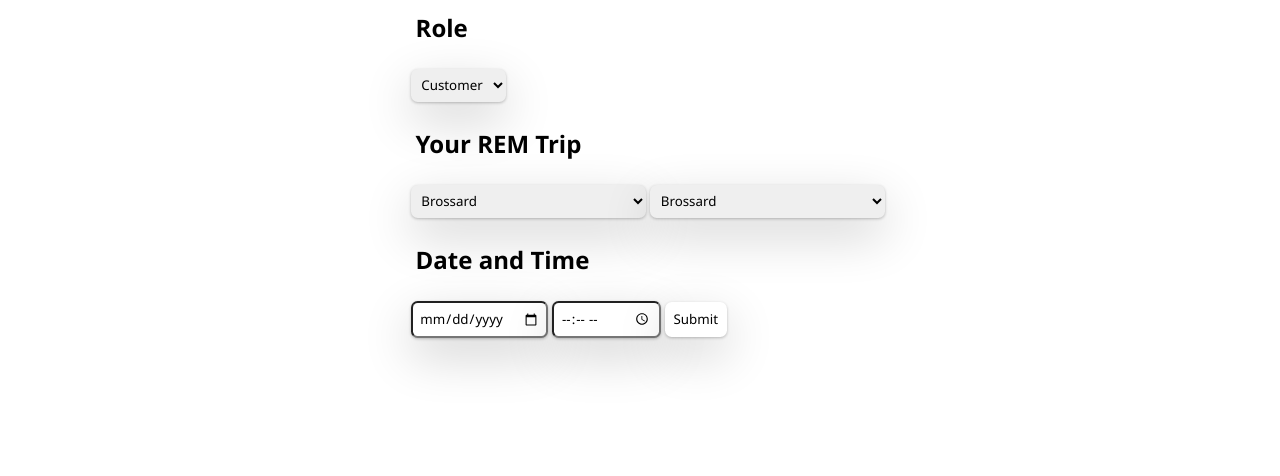
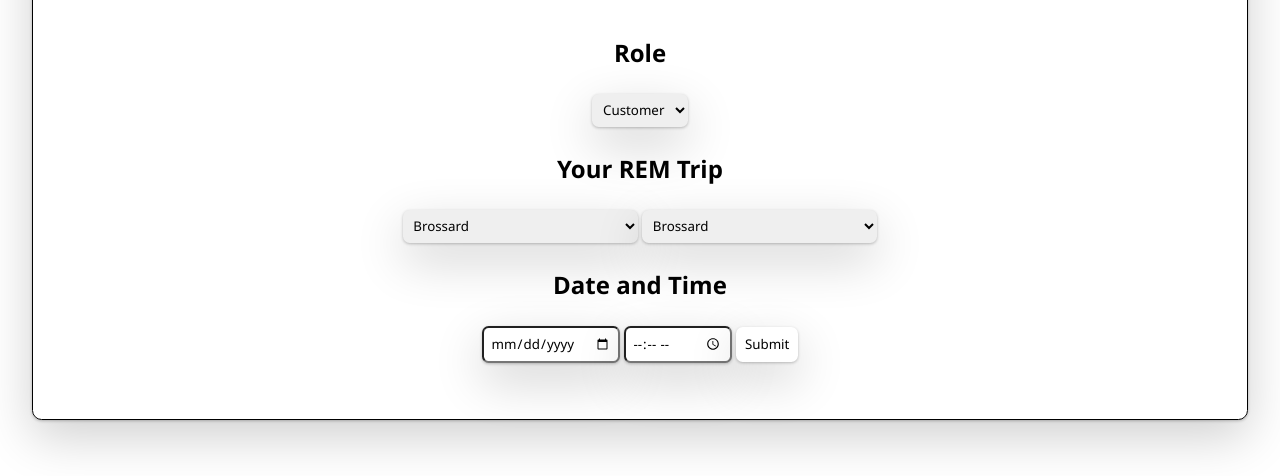
Before and after one commit to reshammoocheet/3W5_Moocheet_R, a plain HTML site: page website/index.html in a window 1280 px wide. Shown: the part 324-800 px from the top of the page. Drawn offline with Linux system fonts and the light colour scheme; no server answers.

Commit message:
Made my elements center and added a border to body

```diff
--- a/website/styles.css
+++ b/website/styles.css
@@ -7,8 +7,13 @@ body {
     padding: 0.5em;
     display: flex;
     flex-direction: column;
-    width: 100%;
     align-items: center;
+    border-style: solid;
+    border-width: 1.5px;
+    margin: 2em;
+    box-shadow: 0 1px 3px 0 rgba(0,0,0,0.24), 0 17px 50px 0 rgba(0,0,0,0.19);
+    text-align: center;
+    border-radius: 0.6em;
 }
 
 #news {
```
